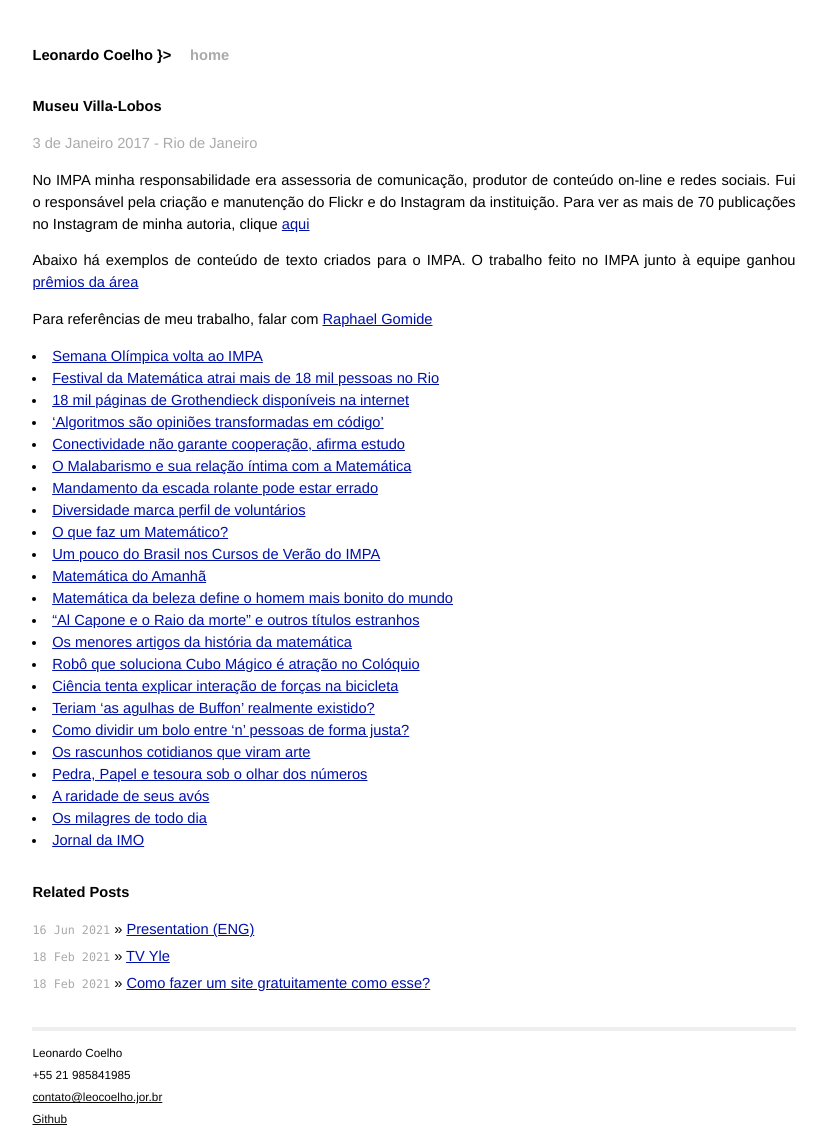
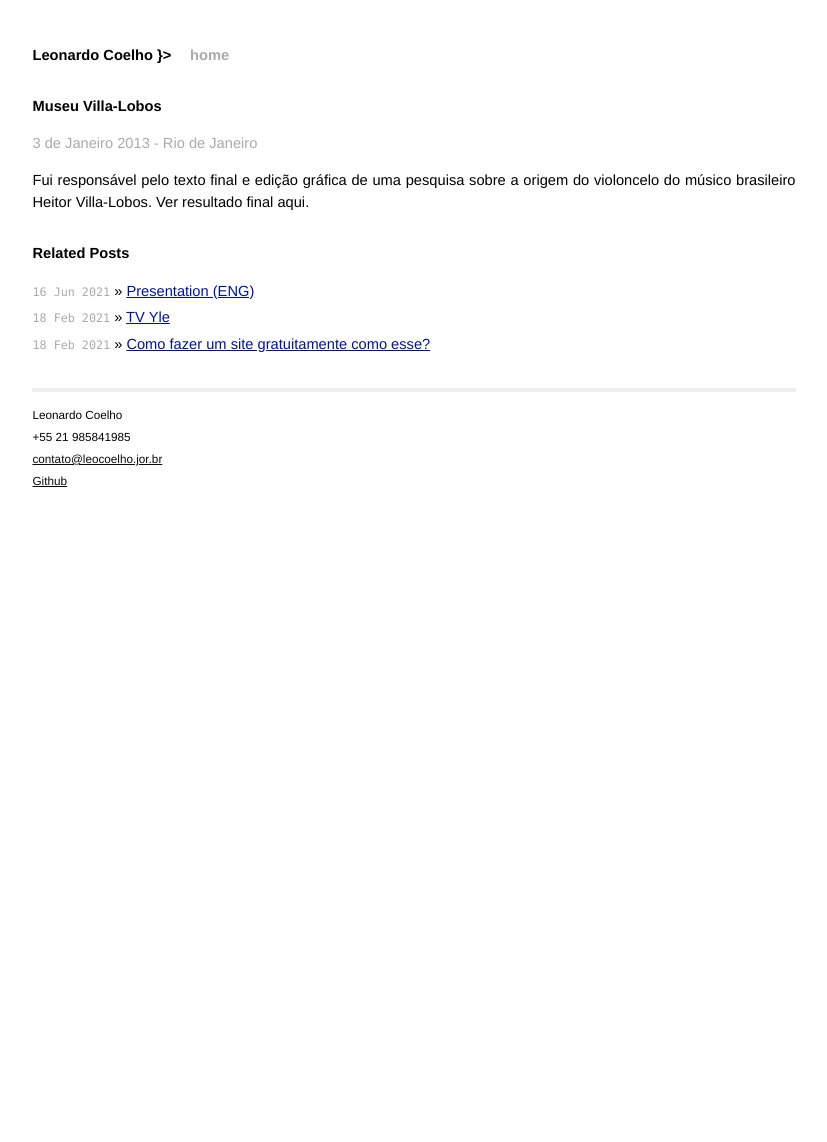
Before and after one commit to mojombo/mojombo.github.io, a Jekyll site: the page built from _posts/2017-01-03-Museuvillalobos.md, in a window 1280 px wide. Shown: the whole page, without its empty margins (226-1053 px from the left). Built offline with Jekyll 4.4.1, drawn with Linux system fonts in a browser that asks for light colours; after the commit the page ends 944 px from its top, so only the background shows below that.

Commit message:
Edited Note

```diff
--- a/_posts/2017-01-03-Museuvillalobos.md
+++ b/_posts/2017-01-03-Museuvillalobos.md
@@ -1,40 +1,12 @@
 ---
 layout: post
 title: Museu Villa-Lobos
+modified: 2021-06-23T19:08:57-03:00
 ---
 
 {{ page.title }}
 ================
 
-<p class="meta">3 de Janeiro 2017 - Rio de Janeiro</p>
+<p class="meta">3 de Janeiro 2013 - Rio de Janeiro</p>
 
-No IMPA minha responsabilidade era assessoria de comunicação, produtor de conteúdo on-line e redes sociais. Fui o responsável pela criação e manutenção do Flickr e do Instagram da instituição. Para ver as mais de 70 publicações no Instagram de minha autoria, clique [aqui](https://www.instagram.com/explore/tags/lc_impa/?hl=pt-br)
-
-Abaixo há exemplos de conteúdo de texto criados para o IMPA. O trabalho feito no IMPA junto à equipe ganhou [prêmios da área](http://corcovadoestrategica.com.br/#quem-somos)
-
-Para referências de meu trabalho, falar com [Raphael Gomide](http://corcovadoestrategica.com.br/equipe/raphael-gomide/)
-
-
-<li><a href="https://web.archive.org/web/20180825043152/https%3A%2F%2Fimpa.br%2Fpage-noticias%2Fsemana-olimpica-volta-ao-impa%2F">Semana Olímpica volta ao IMPA</a></li>
-<li><a href="https://web.archive.org/web/20180825043158/https%3A%2F%2Fimpa.br%2Fpage-noticias%2Ffestival-da-matematica-atrai-mais-de-16-mil-pessoas-no-rio%2F">Festival da Matemática atrai mais de 18 mil pessoas no Rio</a></li>
-<li><a href="https://web.archive.org/web/20180825043405/https%3A%2F%2Fimpa.br%2Fpage-noticias%2F18-mil-paginas-de-grothendieck-disponiveis-na-internet%2F">18 mil páginas de Grothendieck disponíveis na internet</a></li>
-<li><a href="https://web.archive.org/web/20180825043451/https%3A%2F%2Fimpa.br%2Fpage-noticias%2Falgoritmos-sao-opinioes-transformadas-em-codigo%2F">‘Algoritmos são opiniões transformadas em código’</a></li>
-<li><a href="https://web.archive.org/web/20180825043144/https%3A%2F%2Fimpa.br%2Fpage-noticias%2Fa-matematica-da-cooperacao%2F">Conectividade não garante cooperação, afirma estudo</a></li>
-<li><a href="https://web.archive.org/web/20180825043138/https%3A%2F%2Fimpa.br%2Fpage-noticias%2Fa-matematica-do-malabarismo%2F">O Malabarismo e sua relação íntima com a Matemática</a></li>
-<li><a href="https://web.archive.org/web/20180825043128/https%3A%2F%2Fimpa.br%2Fpage-noticias%2Fmandamento-da-escada-rolante-pode-estar-errado%2F">Mandamento da escada rolante pode estar errado</a></li>
-<li><a href="https://web.archive.org/web/20180825043034/https%3A%2F%2Fimpa.br%2Fpage-noticias%2Fpost-14-de-noticias%2F">Diversidade marca perfil de voluntários</a></li>
-<li><a href="https://web.archive.org/web/20180825043009/https%3A%2F%2Fimpa.br%2Fpage-noticias%2Fo_que_faz_matematico%2F">O que faz um Matemático?</a></li>
-<li><a href="https://web.archive.org/web/20180825042906/https%3A%2F%2Fimpa.br%2Fpage-noticias%2Fum-pouco-do-brasil-nos-cursos-de-verao-do-impa%2F">Um pouco do Brasil nos Cursos de Verão do IMPA</a></li>
-<li><a href="https://web.archive.org/web/20180825042446/https%3A%2F%2Fimpa.br%2Fpage-noticias%2Fmatematica-do-amanha%2F">Matemática do Amanhã</a></li>
-<li><a href="https://web.archive.org/web/20180825043520/https%3A%2F%2Fimpa.br%2Fpage-noticias%2Fmatematica-da-beleza-define-o-homem-mais-bonito-do-mundo%2F">Matemática da beleza define o homem mais bonito do mundo</a></li>
-<li><a href="https://web.archive.org/web/20180825043550/https%3A%2F%2Fimpa.br%2Fpage-noticias%2Fal-capone-e-o-raio-da-morte-e-outros-artigos-com-nomes-estranhos%2F">“Al Capone e o Raio da morte” e outros títulos estranhos</a></li>
-<li><a href="https://web.archive.org/web/20180825043554/https%3A%2F%2Fimpa.br%2Fpage-noticias%2Fos-menores-artigos-da-historia-da-matematica%2F">Os menores artigos da história da matemática</a></li>
-<li><a href="https://web.archive.org/web/20180825043559/https%3A%2F%2Fimpa.br%2Fpage-noticias%2Frobo-que-soluciona-o-cubo-magico-chama-atencao-em-coloquio%2F">Robô que soluciona Cubo Mágico é atração no Colóquio</a></li>
-<li><a href="https://web.archive.org/web/20180825043611/https%3A%2F%2Fimpa.br%2Fpage-noticias%2Fciencia-ainda-nao-sabe-direito-como-funciona-uma-bicicleta%2F">Ciência tenta explicar interação de forças na bicicleta</a></li>
-<li><a href="https://web.archive.org/web/20180825043615/https%3A%2F%2Fimpa.br%2Fpage-noticias%2Fas-agulhas-de-buffon-realmente-existiram%2F">Teriam ‘as agulhas de Buffon’ realmente existido?</a></li>
-<li><a href="https://web.archive.org/web/20180825043623/https%3A%2F%2Fimpa.br%2Fpage-noticias%2Fcomo-dividir-um-bolo-de-forma-justa%2F">Como dividir um bolo entre ‘n’ pessoas de forma justa?</a></li>
-<li><a href="https://web.archive.org/web/20180825043629/https%3A%2F%2Fimpa.br%2Fpage-noticias%2Frascunhos-artisticos%2F">Os rascunhos cotidianos que viram arte</a></li>
-<li><a href="https://web.archive.org/web/20180825043646/https%3A%2F%2Fimpa.br%2Fpage-noticias%2Fcomo-vencer-no-pedra-papel-e-tesoura%2F">Pedra, Papel e tesoura sob o olhar dos números</a></li>
-<li><a href="https://web.archive.org/web/20180825043641/https%3A%2F%2Fimpa.br%2Fpage-noticias%2Fa-raridade-de-seus-avos%2F">A raridade de seus avós</a></li>
-<li><a href="https://web.archive.org/web/20180825043636/https%3A%2F%2Fimpa.br%2Fpage-noticias%2Fos-milagres-de-todo-dia%2F">Os milagres de todo dia</a></li>
-<li><a href="https://www.leocoelho.jor.br/wp-content/uploads/2018/08/IMPA_IMOnews2017-Final.pdf">Jornal da IMO</a></li>
+Fui responsável pelo texto final e edição gráfica de uma pesquisa sobre a origem do violoncelo do músico brasileiro Heitor Villa-Lobos. Ver resultado final aqui.
```
